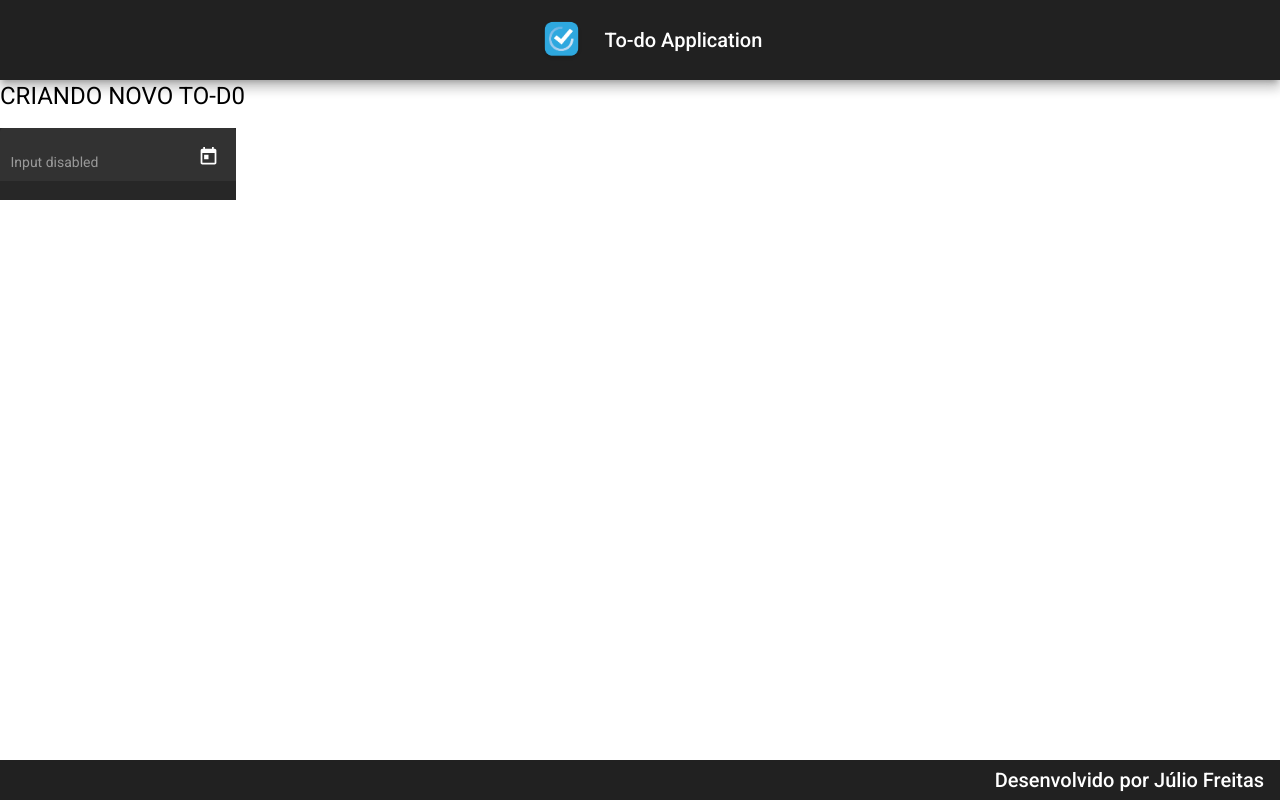
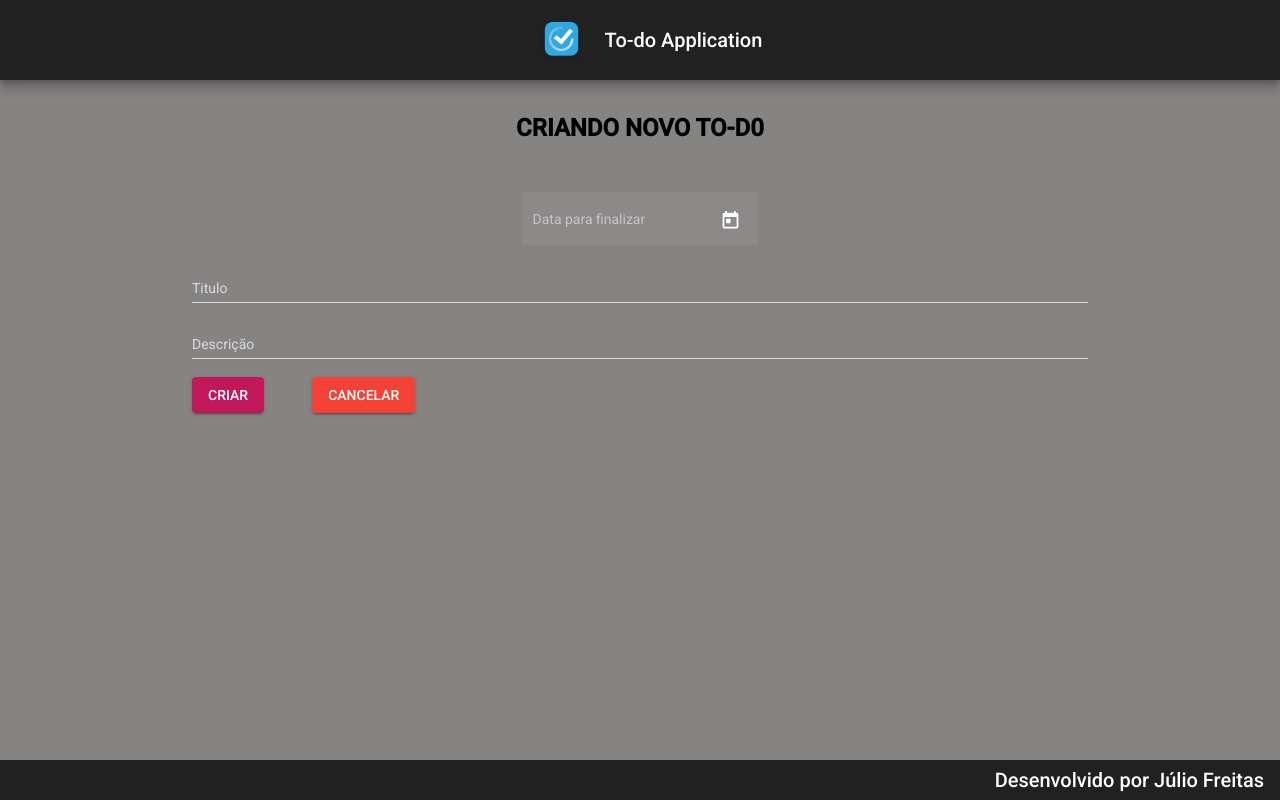
Before and after one commit to JulioCFreitas/Todo-Front, an Angular app: page /create in a window 1280 px wide. Built offline with nearby package versions, Linux system fonts and the light colour scheme.

Commit message:
component create funcionalidade

```diff
--- a/src/app/app.component.css
+++ b/src/app/app.component.css
@@ -0,0 +1,3 @@
+app-header {
+    color: rebeccapurple;
+}
--- a/src/app/components/create/create.component.css
+++ b/src/app/components/create/create.component.css
@@ -1,3 +1,33 @@
-.data {
-    background-color: rgb(39, 39, 39);
+form {
+    width: 70%;
+    margin: 2rem auto 0 auto;
+    text-align: center;
 }
+
+.data-finalizar {
+    text-align: start;
+}
+
+h1 {
+    font-size: 1.5rem;
+    font-weight: 600;
+    margin-bottom: 3rem;
+    color: black;
+
+}
+
+.form {
+    width: 100%;
+}
+
+.buttons {
+    width: 100%;
+    text-align: start;
+
+}
+
+button {
+    margin-right: 3rem;
+    padding-right: 1rem;
+    padding-left: 1rem;
+}
--- a/src/app/components/create/create.component.html
+++ b/src/app/components/create/create.component.html
@@ -1,10 +1,29 @@
 <form>
     <h1>CRIANDO NOVO TO-D0</h1>
-      <p>
-        <mat-form-field class="data" appearance="fill">
-          <input matInput [matDatepicker]="dp3" placeholder="Input disabled" disabled>
+
+        <mat-form-field class="data-finalizar" appearance="fill">
+          <mat-label>Data para finalizar</mat-label>
+          <input matInput [matDatepicker]="dp3" disabled>
           <mat-datepicker-toggle matSuffix [for]="dp3"></mat-datepicker-toggle>
           <mat-datepicker #dp3 disabled="false"></mat-datepicker>
         </mat-form-field>
-      </p>
+
+        <div class="forms">
+          <mat-form-field class="form">
+            <mat-label>Titulo</mat-label>
+            <input matInput placeholder="Ex. Estudar">
+          </mat-form-field>
+
+          <mat-form-field class="form">
+            <mat-label>Descrição</mat-label>
+            <input matInput placeholder="Ex. Estudar Spring Boot">
+          </mat-form-field>
+        </div>
+
+        <div class="buttons">
+          <button mat-raised-button color="primary">CRIAR</button>
+          <button (click)="cancel()" mat-raised-button color="warn">CANCELAR</button>
+        </div>
+
+
 </form>
--- a/src/app/components/create/create.component.ts
+++ b/src/app/components/create/create.component.ts
@@ -1,4 +1,5 @@
 import { Component, OnInit } from '@angular/core';
+import { Route, Router } from '@angular/router';
 
 @Component({
   selector: 'app-create',
@@ -7,9 +8,13 @@ import { Component, OnInit } from '@angular/core';
 })
 export class CreateComponent implements OnInit {
 
-  constructor() { }
+  constructor(private router: Router) { }
 
   ngOnInit(): void {
   }
 
+  cancel(): void {
+    this.router.navigate([''])
+  }
+
 }
--- a/src/app/components/finalizados/finalizados.component.html
+++ b/src/app/components/finalizados/finalizados.component.html
@@ -1,7 +1,7 @@
 <div class="container">
     <h1>Tasks Finalizadas</h1>
     <div class="badge">
-        <button (click)="voltar()" mat-stroked-button color="primary" >Voltar</button>
+        <button (click)="voltar()" mat-raised-button color="primary" >Voltar</button>
     </div>
 
     <div class="content" *ngFor="let item of listFinished">
--- a/src/app/components/read-all/read-all.component.html
+++ b/src/app/components/read-all/read-all.component.html
@@ -1,8 +1,8 @@
 <div class="container">
     <div class="badge">
-        <button (click)="navegarParaFinalizados()" mat-stroked-button color="primary" matBadge="{{ closed }}">Tasks Finalizados</button>
+        <button (click)="navegarParaFinalizados()" mat-raised-button color="primary" matBadge="{{ closed }}">Tasks Finalizados</button>
     </div>
-    <button class="novo-todo mat-elevation-z8" mat-stroked-button>NOVO TO-DO</button>
+    <button routerLink="create" class="novo-todo mat-elevation-z8" mat-stroked-button>NOVO TO-DO</button>
 
     <div class="content" *ngFor="let item of list">
         <mat-card class="mat-elevation-z8">
--- a/src/styles.css
+++ b/src/styles.css
@@ -1,4 +1,13 @@
 /* You can add global styles to this file, and also import other style files */
 
-html, body { height: 100%; }
-body { margin: 0; font-family: Roboto, "Helvetica Neue", sans-serif; }
+html, body {
+    background: rgb(134, 131, 131);
+    height: 100%;
+}
+
+body {
+    margin: 0;
+    font-family: Roboto,
+    "Helvetica Neue",
+    sans-serif;
+ }
```
Also changed, not shown: src/app/app.component.html (line endings or trailing spaces).
